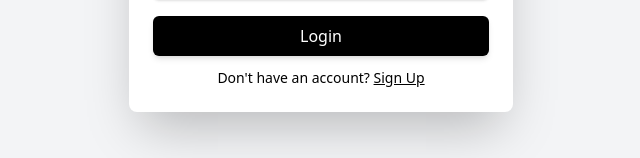
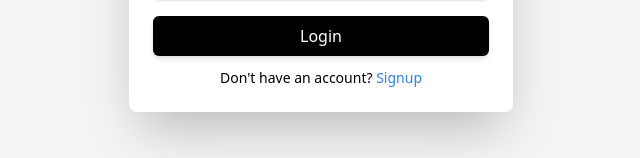
Before and after one commit to GirdharKumawat/Em-codeforce, a React (Vite) app: page /login in a window 1280 px wide. Shown: the part 450-608 px from the top of the page, without its empty margins (319-959 px from the left). Built offline with nearby package versions, Linux system fonts and the light colour scheme; the HTML template or start-up script is replaced by a standard one.

Commit message:
fix-4 refactor: replace anchor tags with Link components for navigation in Login and Signup pages

```diff
--- a/src/pages/Login.jsx
+++ b/src/pages/Login.jsx
@@ -1,6 +1,6 @@
 import { useEffect, useState } from "react";
 import { API_URL } from "../config/api";
-import { useNavigate } from "react-router-dom";
+import { useNavigate,Link } from "react-router-dom";
 
 const Login = () => {
   const [formData, setFormData] = useState({ email: "", password: "" });
@@ -28,7 +28,7 @@
     setLoading(true);
 
     try {
-      console.log(API_URL+"/login/")
+
       const response = await fetch(API_URL+"/login/", {
         method: "POST",
         headers: { "Content-Type": "application/json" },
@@ -97,9 +97,9 @@
         </form>
         <p className="text-center mt-3 text-sm">
           Don't have an account?{" "}
-          <a href="/signup" className="text-black underline">
-            Sign Up
-          </a>
+          <Link to="/signup" className="text-blue-500 hover:underline">
+            Signup
+          </Link>
         </p>
       </div>
     </div>
--- a/src/pages/Signup.jsx
+++ b/src/pages/Signup.jsx
@@ -165,9 +165,9 @@
         </form>
         <p className="text-center mt-3 text-sm">
           Already have an account?{" "}
-          <a href="/login" className="text-black underline">
+          <Link to="/login" className="text-blue-500 hover:underline">
             Login
-          </a>
+          </Link>
         </p>
       </div>
     </div>
```
